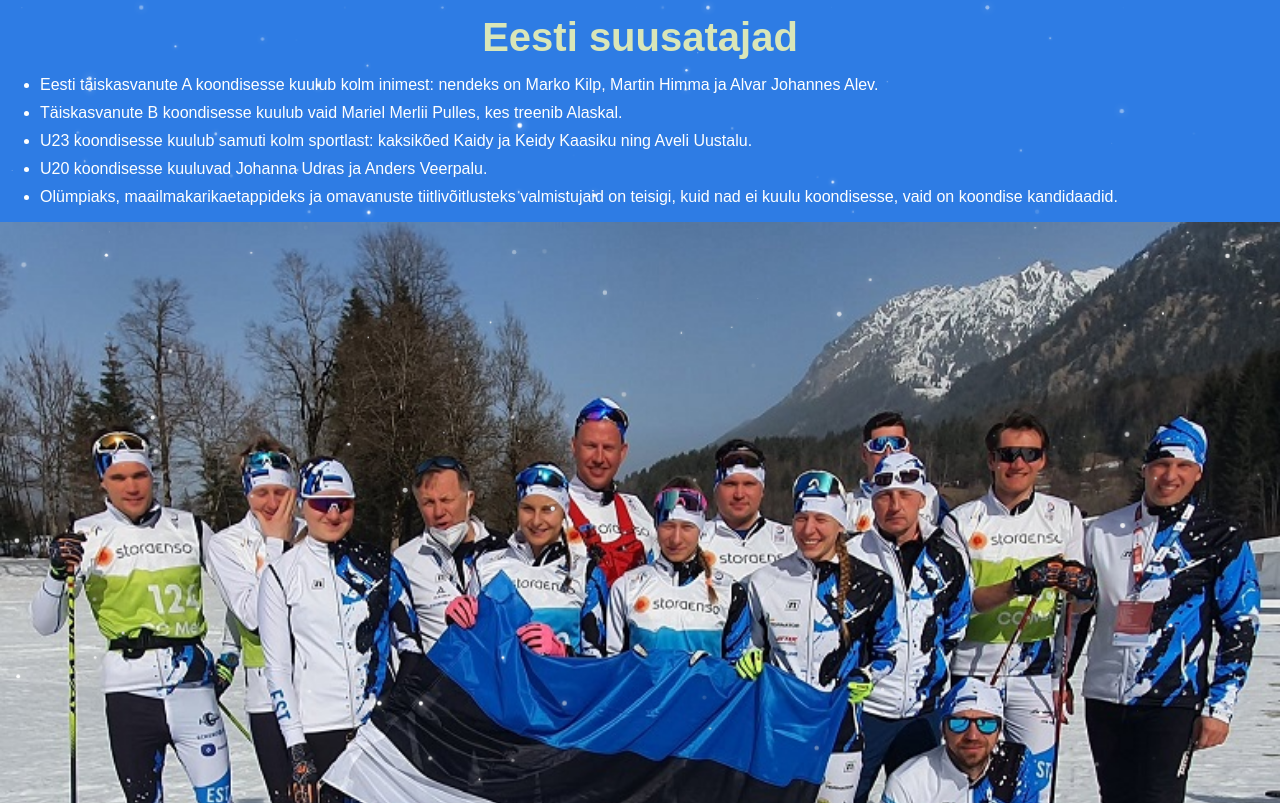
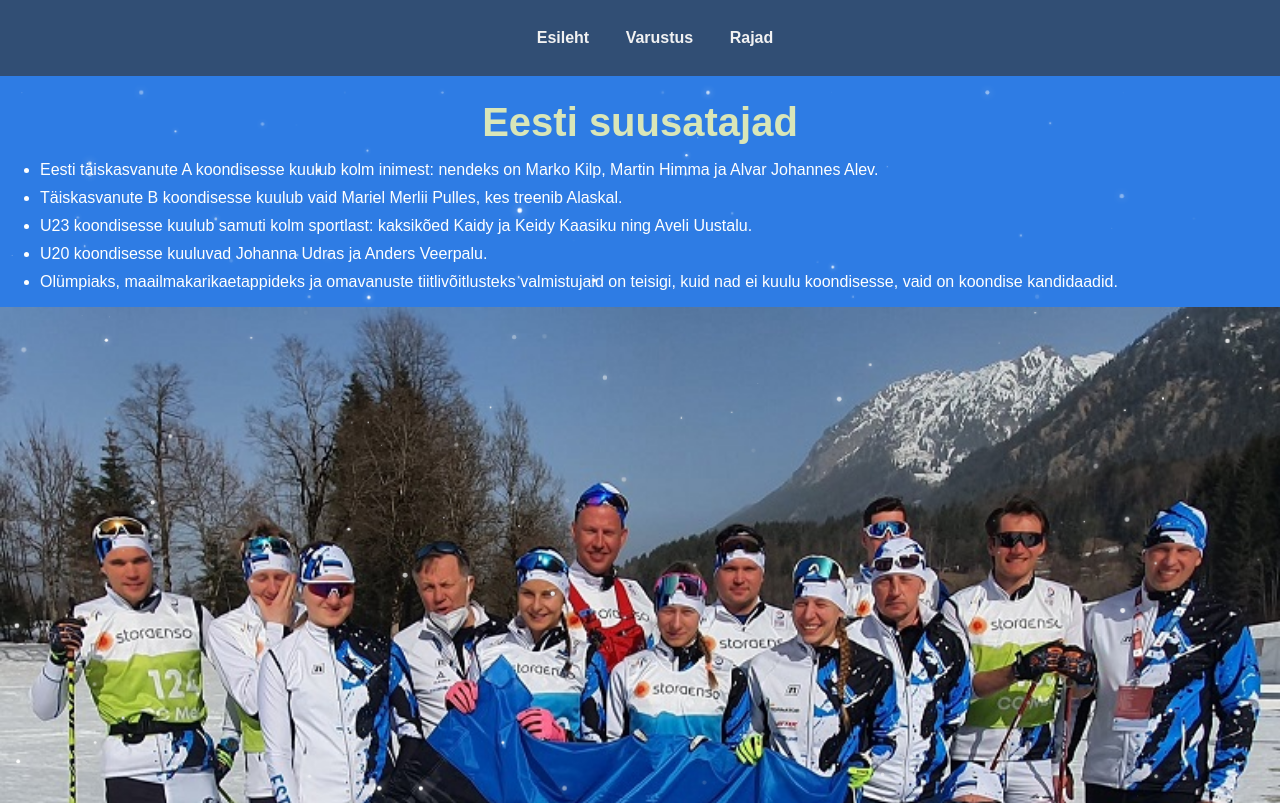
Before and after one commit to markussulg/r-hm8-suusatamine, a plain HTML site: page suusatajad.html in a window 1280 px wide. Shown: the top 803 px of the page. Drawn offline with Linux system fonts and the light colour scheme.

Commit message:
navbar igal lehel, varustus ilusam, h1 allpool

```diff
--- a/res/css/main.css
+++ b/res/css/main.css
@@ -13,6 +13,7 @@ h1 {
   color: rgb(255, 255, 255);
   text-align: center;
   font-size: 40px;
+  margin-top: 100px;
 }
 li {
   margin: 10px 0px;
@@ -52,6 +53,9 @@ p {
 .aluspilt{
   position: relative;
 }
+.aluspilt img {
+  z-index: -1;
+}
 .third_background {
   background-color: rgba(0, 38, 255, 0.267);
 }
@@ -66,3 +70,31 @@ p {
 .snow{
   display: none;
 }
+
+/* The navigation bar */
+.navbar {
+  overflow: hidden;
+  background-color: rgba(51, 51, 51, 0.63);
+  position: fixed; /* Set the navbar to fixed position */
+  top: 0; /* Position the navbar at the top of the page */
+  width: 100%; /* Full width */
+  text-align: center;
+  padding: 15px;
+  z-index: 2;
+
+}
+
+/* Links inside the navbar */
+.navbar a {
+  display: inline-block;
+  color: #f2f2f2;
+  text-align: center;
+  padding: 14px 16px;
+  text-decoration: none;
+}
+
+/* Change background on mouse-over */
+.navbar a:hover {
+  background: #ddd;
+  color: black;
+}
--- a/res/css/suusatajad.css
+++ b/res/css/suusatajad.css
@@ -3,6 +3,7 @@ h1 {
     text-align: center;
     font-size: 40px;
     margin: 15px 30px;
+    margin-top: 100px;
 }
 h2 {
     color: rgb(255, 255, 255);
--- a/res/css/varustus.css
+++ b/res/css/varustus.css
@@ -14,3 +14,7 @@ h3{
     margin-left: 15px;
     margin-right: 25px;
 }
+.secondary_background {
+    padding: 5px;
+    margin-bottom: 50px;
+}
--- a/suusatajad.html
+++ b/suusatajad.html
@@ -8,6 +8,11 @@
     <link rel="shortcut icon" href="res/img/koondis.jpg">
     </head>
     <body>
+        <div class="navbar">
+            <a href="index.html">Esileht</a>
+            <a href="varustus.html">Varustus</a>
+            <a href="rada.html">Rajad</a>
+          </div>
         <div id="snow">
         </div>
     <div>
@@ -19,7 +24,7 @@
             <li>U20 koondisesse kuuluvad Johanna Udras ja Anders Veerpalu.</li>
             <li>Olümpiaks, maailmakarikaetappideks ja omavanuste tiitlivõitlusteks valmistujaid on teisigi, kuid nad ei kuulu koondisesse, vaid on koondise kandidaadid.</li>
         </ul>
-        <img src= "res/koondis.jpg" alt="Eesti murdmaasuusakoondis maailmameistrivõistlustel 2021">
+        <img src= "res/img/koondis.jpg" alt="Eesti murdmaasuusakoondis maailmameistrivõistlustel 2021">
         <p>Eesti murdmaasuusakoondis maailmameistrivõistlustel 2021</p>
          <p>Vaata lisaks koondise ja muu kohta Eesti suusaliidu kodulehelt! <a href="https://www.suusaliit.ee/et/murdmaasuusatamine" target="_blank">  </a>
                      <a href="./uus.html">Eesti Suusaliidu koduleht</a>
```
Also changed, not shown: index.html (+1 -1 lines), rada.html (+5 -0 lines), varustus.html (+5 -0 lines), res/img/treener1.jpg (deleted), res/img/treener2.jpg (deleted), res/jaanusteppan.jpg (deleted), res/koondis.jpg (deleted), res/markokilp.jpg (deleted).
